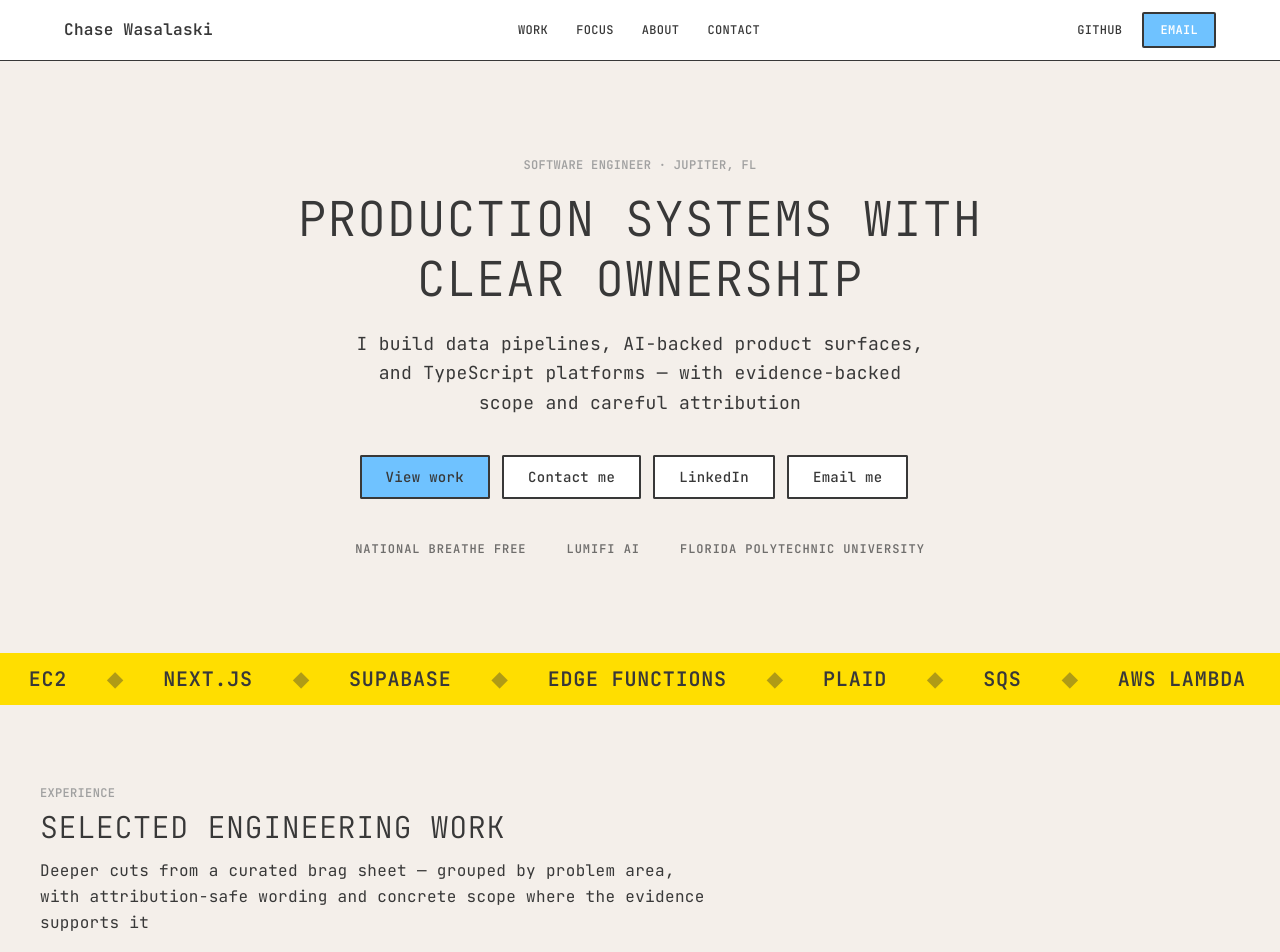
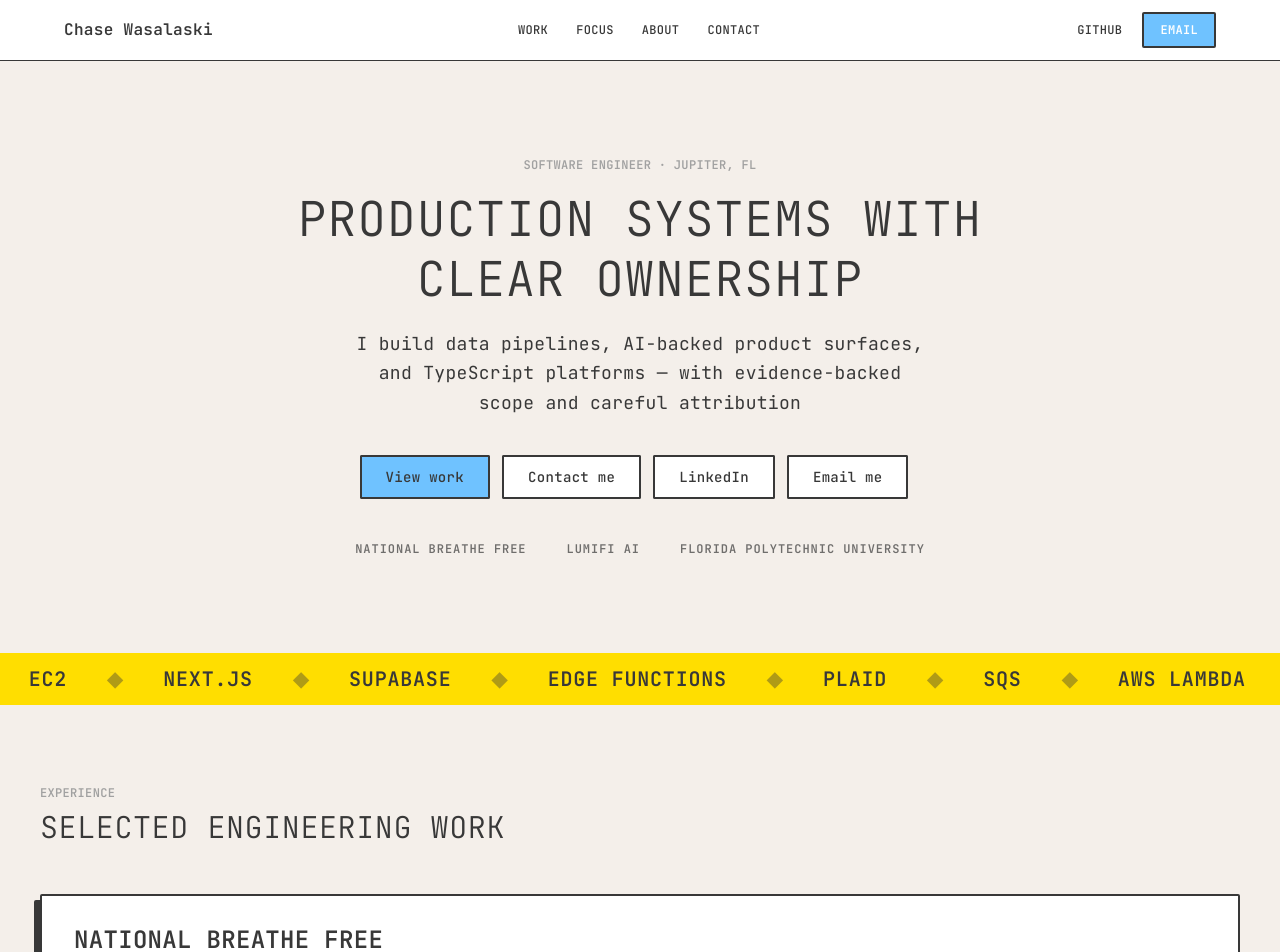
Before and after one commit to FirstTimeGaming/Portfolio, a Next.js app: page / in a window 1280 px wide. Shown: the top 952 px of the page. Built offline with nearby package versions, Linux system fonts and the light colour scheme.

Commit message:
chore(ui): remove unnecessary extra section

```diff
--- a/src/app/page.tsx
+++ b/src/app/page.tsx
@@ -48,11 +48,6 @@ export default function Home() {
           <ChalkHeading as="h2" className="mt-2 max-w-2xl uppercase">
             Selected engineering work
           </ChalkHeading>
-          <p className="mt-3 max-w-2xl text-sm leading-relaxed text-[var(--ink)] sm:text-base">
-            Deeper cuts from a curated brag sheet — grouped by problem area, with
-            attribution-safe wording and concrete scope where the evidence
-            supports it
-          </p>
 
           <div className="mt-12 space-y-14">
             {site.experiences.map((job) => (
```
